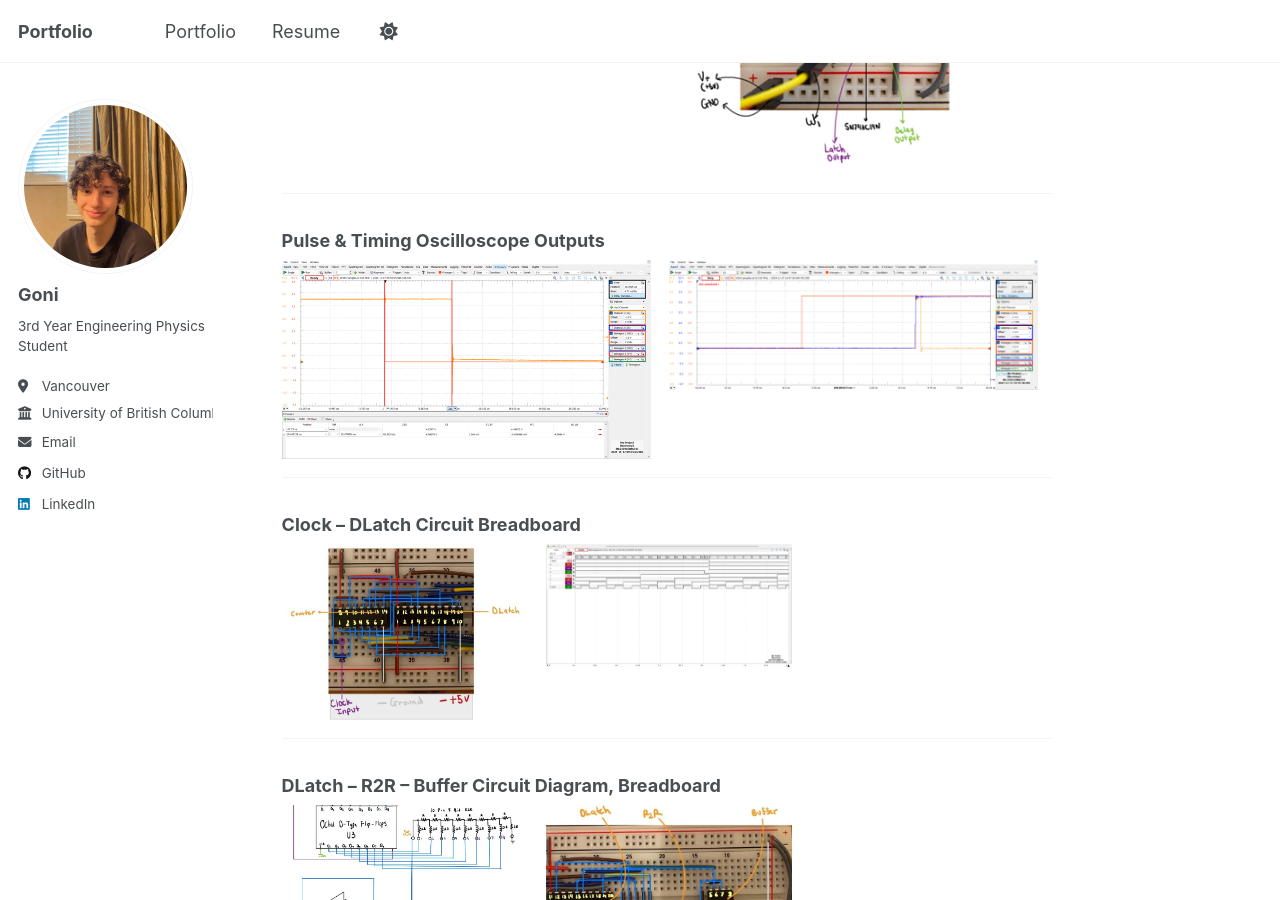
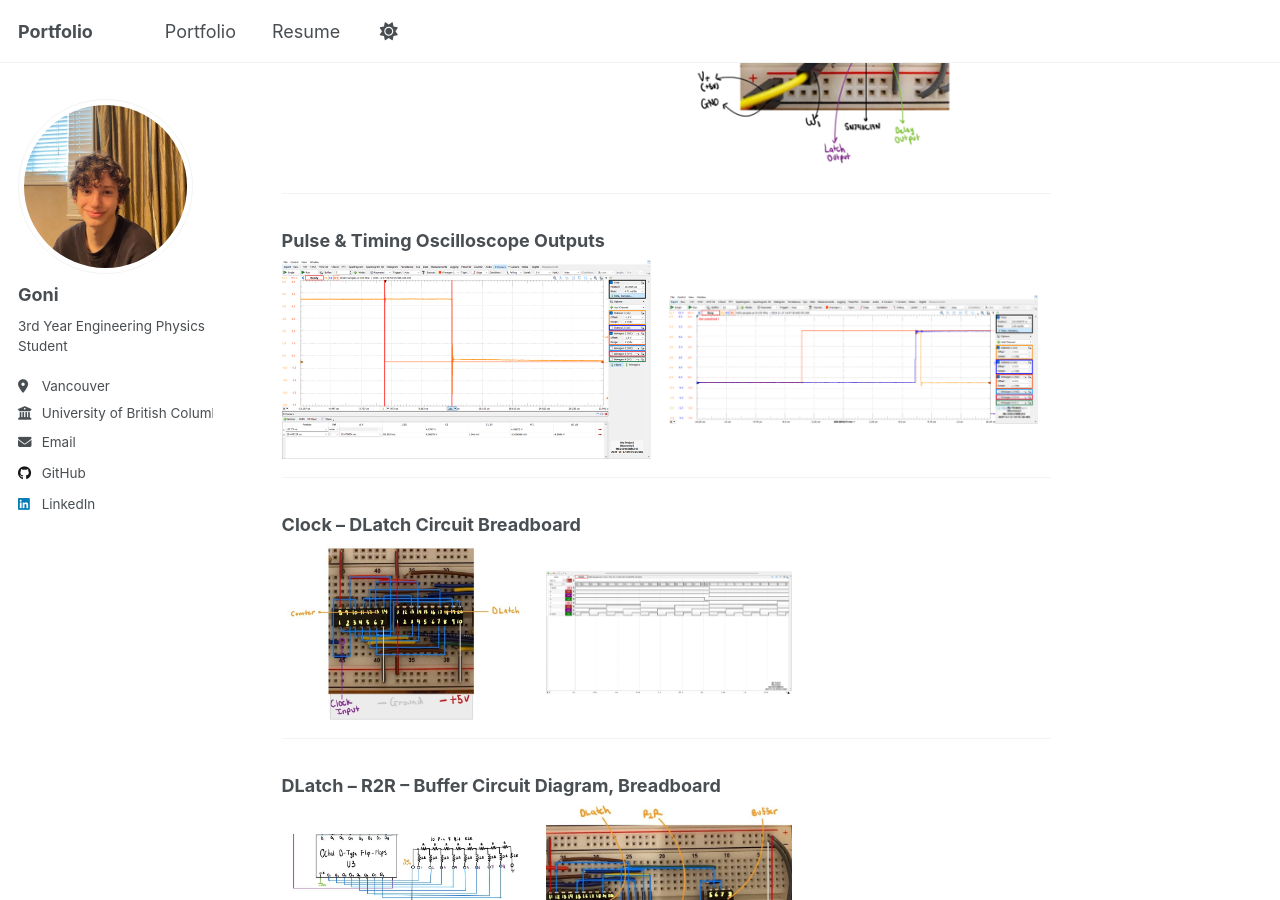
Before and after one commit to GoniBM/gonibm.github.io, a Jekyll site: the page built from _portfolio/portfolio-4.md, in a window 1280 px wide and 900 px high, scrolled down 2357 px. Built offline with Jekyll 4.4.1, drawn with Linux system fonts in a browser that asks for light colours; a script that is not in the unit is left out.

Commit message:
Update portfolio-4.md

```diff
--- a/_portfolio/portfolio-4.md
+++ b/_portfolio/portfolio-4.md
@@ -54,7 +54,7 @@ the current
 ---
 
 ### Pulse & Timing Oscilloscope Outputs
-<div style="display:flex; gap:1rem; flex-wrap:wrap; align-items:flex-start;">
+<div style="display:flex; gap:1rem; flex-wrap:wrap; align-items:center;">
   <img src="/images/Delay_Pulse.png" style="max-width:48%; height:auto; flex:0 0 auto;">
   <img src="/images/Reset_Pulse.png" style="max-width:48%; height:auto; flex:0 0 auto;">
 </div>
@@ -62,7 +62,7 @@ the current
 ---
 
 ### Clock – DLatch Circuit Breadboard
-<div style="display:flex; gap:1rem; flex-wrap:wrap; align-items:flex-start;">
+<div style="display:flex; gap:1rem; flex-wrap:wrap; align-items:center;">
   <img src="/images/DlatchBreadboard.jpg" style="max-width:32%; height:auto; flex:0 0 auto;">
   <img src="/images/DLatchLogic.png" style="max-width:32%; height:auto; flex:0 0 auto;">
 </div>
@@ -70,7 +70,7 @@ the current
 ---
 
 ### DLatch – R2R – Buffer Circuit Diagram, Breadboard
-<div style="display:flex; gap:1rem; flex-wrap:wrap; align-items:flex-start;">
+<div style="display:flex; gap:1rem; flex-wrap:wrap; align-items:center;">
   <img src="/images/Buffer.jpg" style="max-width:32%; height:auto; flex:0 0 auto;">
   <img src="/images/BBREADBOARD.jpg" style="max-width:32%; height:auto; flex:0 0 auto;">
 </div>
@@ -78,7 +78,7 @@ the current
 ---
 
 ### Amplifier
-<div style="display:flex; gap:1rem; flex-wrap:wrap; align-items:flex-start;">
+<div style="display:flex; gap:1rem; flex-wrap:wrap; align-items:center;">
   <img src="/images/ErrorAmplifier.jpg" style="max-width:48%; height:auto; flex:0 0 auto;">
   <img src="/images/Error_Amplifier.jpg" style="max-width:48%; height:auto; flex:0 0 auto;">
 </div>
```
